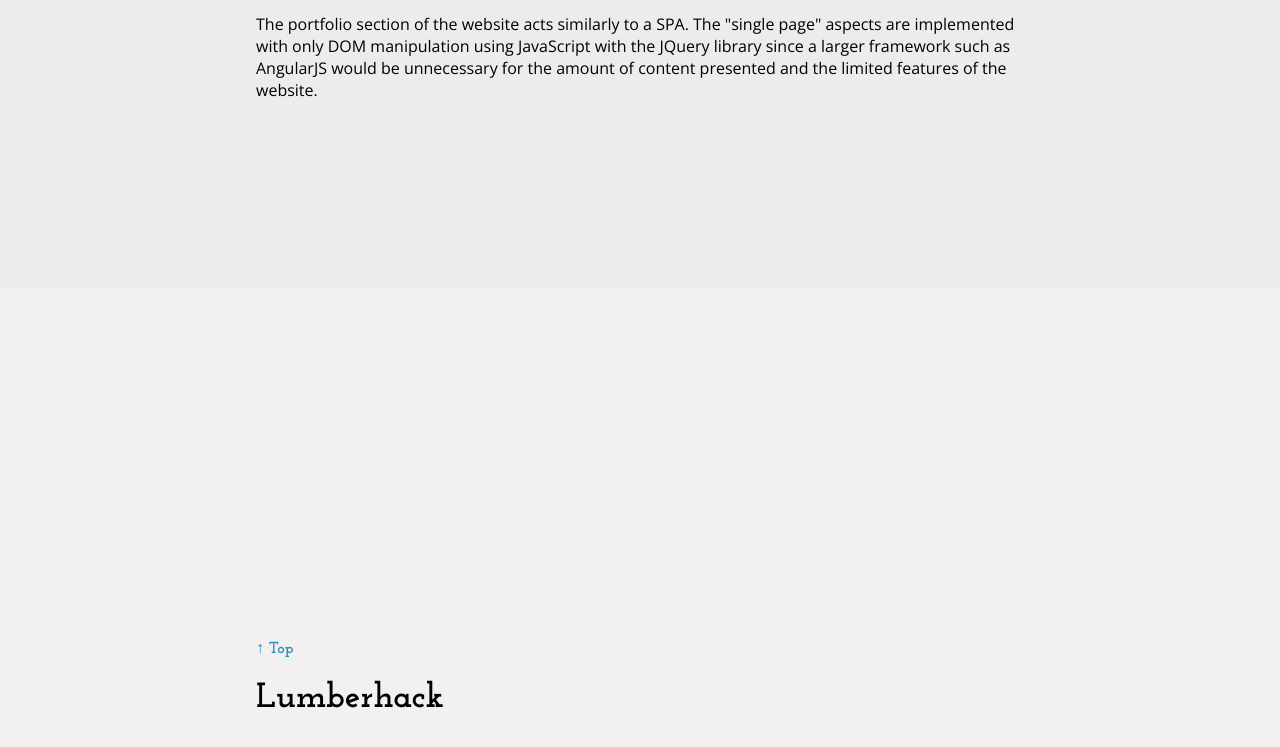
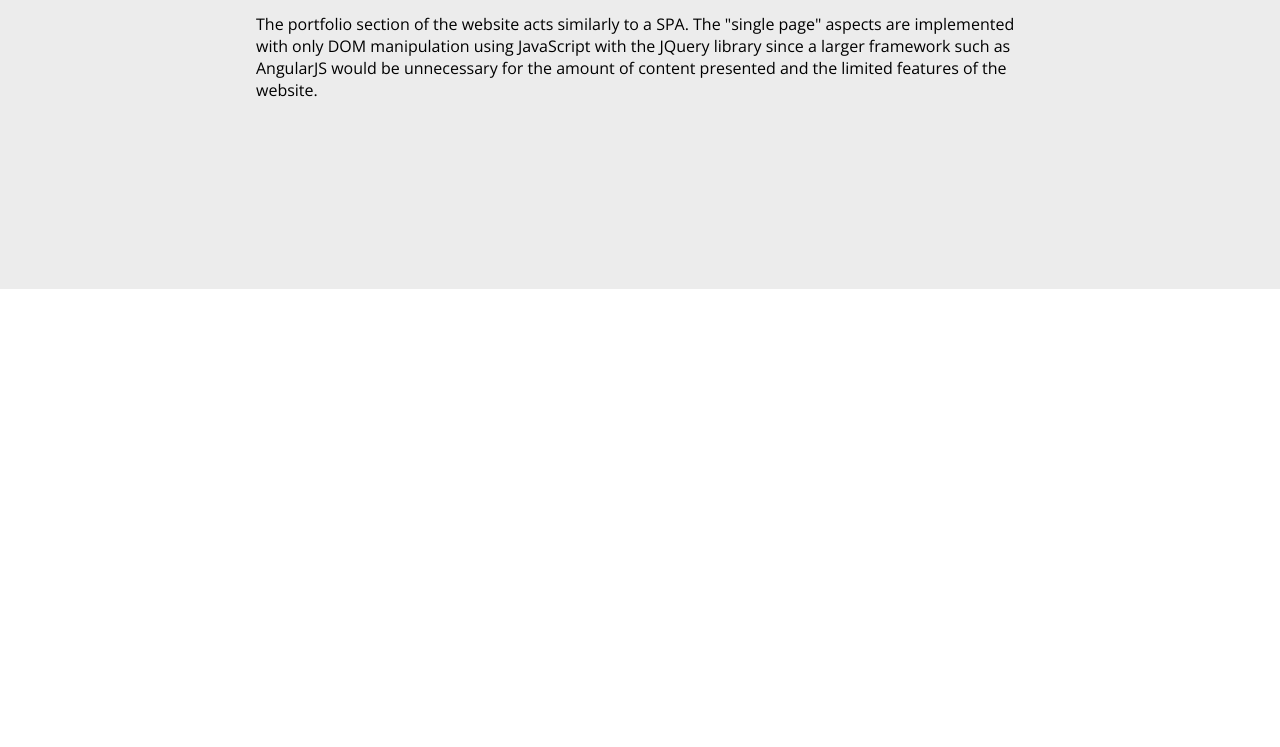
Before and after one commit to bransonl/bransonl.com, a plain HTML site: page index.html in a window 1280 px wide. Shown: the part 2911-3658 px from the top of the page. After the commit the page ends 3200 px from the top, so only its background shows below. Drawn offline with nearby package versions, Linux system fonts and the light colour scheme.

Commit message:
removed lumberjack

```diff
--- a/index.html
+++ b/index.html
@@ -8,17 +8,17 @@
 	<link href="css/style.css" rel="stylesheet" type="text/css"/>
 
 	<!--[if lt IE 9]>
-    	<script src="//ajax.googleapis.com/ajax/libs/jquery/1.11.1/jquery.min.js"></script>
-    	<![endif]-->
+    <script src="//ajax.googleapis.com/ajax/libs/jquery/1.11.1/jquery.min.js"></script>
+    <![endif]-->
 
 	 <!--[if gte IE 9]><!-->
 	 <script src="https://ajax.googleapis.com/ajax/libs/jquery/2.1.1/jquery.min.js"></script>
 	 <!--<![endif]-->
 
-    	<script src="js/script.js" type="text/javascript"></script>
+    <script src="js/script.js" type="text/javascript"></script>
 
 	<link rel="icon" type="image/png" href="assets/icon.ico">
-    	<title>Branson Lee</title>
+    <title>Branson Lee</title>
 </head>
 <body>
 	<div id="top" class="section center light">
@@ -92,17 +92,5 @@
 			</div>
 		</div>
 	</div>
-	<div id="lumberhack" class="section light">
-		<div class="project light">
-			<div class="project-desc">
-				<a href="javascript:;" class="top_link">&uarr; Top</a>
-				<h1>Lumberhack</h1>
-			</div>
-			<div class="project-img">
-				<!--<h1>Images</h1>
-				<p>Wow pictures!</p>-->
-			</div>
-		</div>
-	</div>
 </body>
 </html>
```
